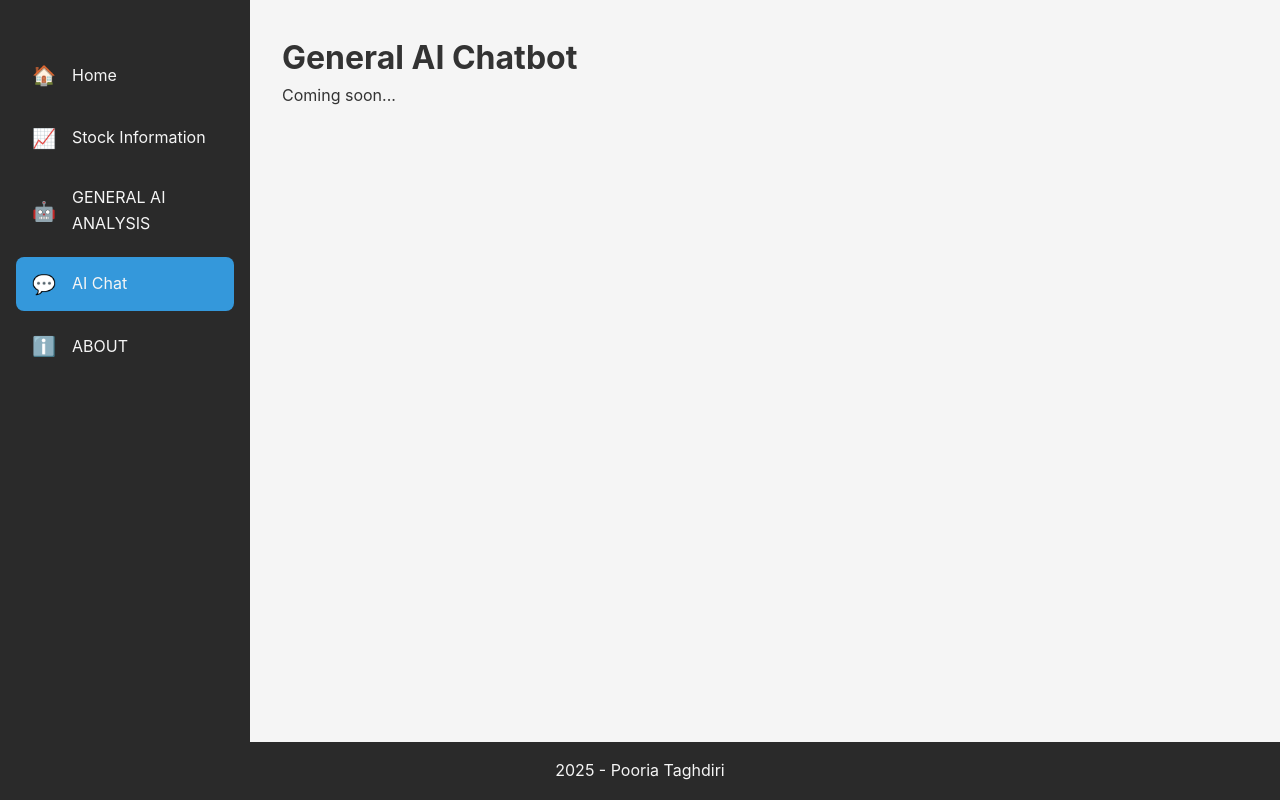
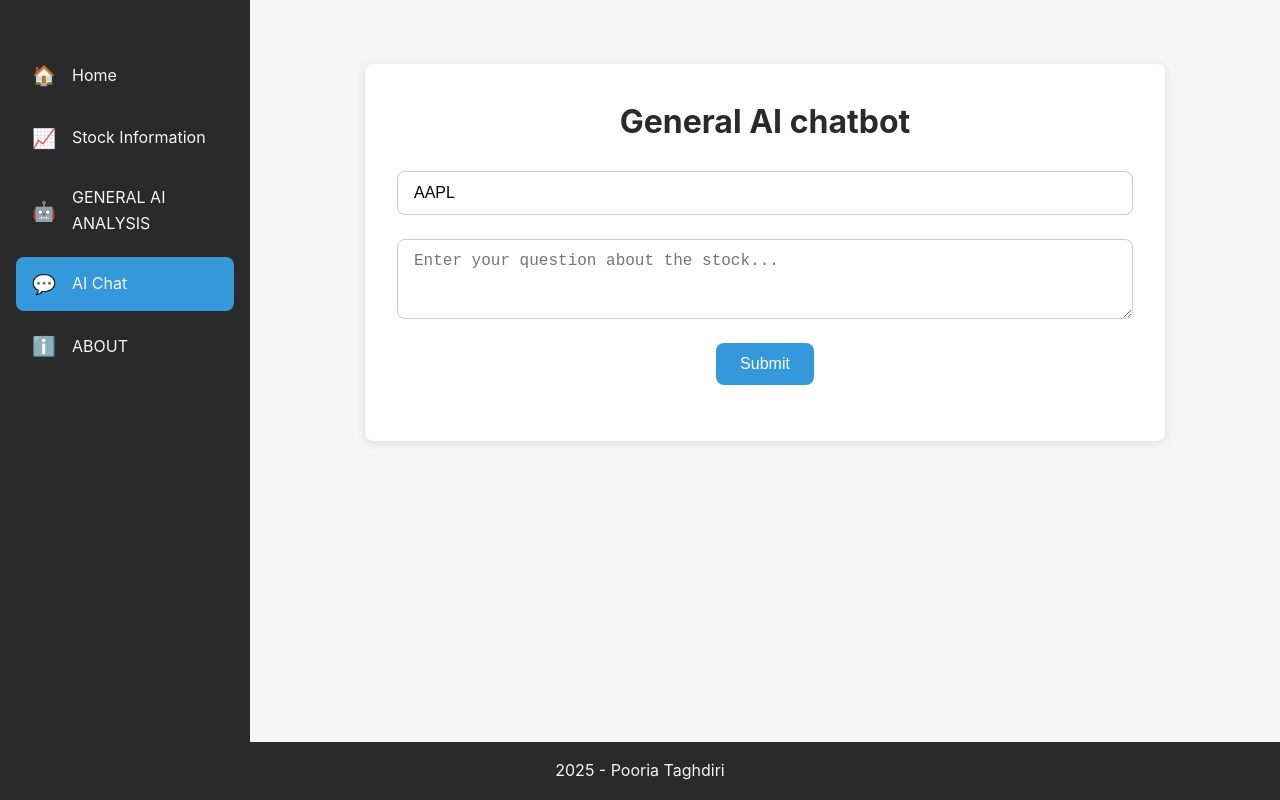
Before and after one commit to PooriaT/StockUP, a SvelteKit app in the folder frontend/: page /ai_chat in a window 1280 px wide. Built offline with nearby package versions, Linux system fonts and the light colour scheme.

Commit message:
feat:ai chatbot page added

```diff
--- a/frontend/src/routes/ai_chat/+page.svelte
+++ b/frontend/src/routes/ai_chat/+page.svelte
@@ -1,8 +1,89 @@
 <script lang="ts">
-    import { onMount } from 'svelte';
+    import { marked } from 'marked';
+    import './ai_chat.css';
+    import '../../app.css';
 
-  </script>
-  <div class="page-content">
-      <h1>General AI Chatbot</h1>
-      <p>Coming soon...</p>
-  </div>
+    let symbol = 'AAPL';
+    let userPrompt = '';
+    let aiResponse: any;
+    let aiResponseText: string | null = null;
+    let isLoading = false;
+    let error: string | null = null;
+    let stockInfo: any = null;
+
+    async function fetchAIResponse() {
+      error = null;
+      isLoading = true;
+
+      try {
+        const infoResponse = await fetch(`http://0.0.0.0:8000/stock/${symbol}`);
+        const stockData = await infoResponse.json();
+        if (!('longName' in stockData.stock_general_info)) {
+          throw new Error('Invalid stock symbol');
+        }
+        stockInfo = stockData;
+
+        const response = await fetch(`http://0.0.0.0:8000/ai_chatbot/${symbol}`, {
+          method: 'POST',
+          headers: {
+            'Content-Type': 'text/plain',
+          },
+          body: JSON.stringify({ user_prompt: userPrompt })
+        });
+
+        console.log(response);
+
+        if (!response.ok) {
+          throw new Error('Error fetching AI analysis');
+        }
+        aiResponse = await response.json();
+        aiResponseText = aiResponse.response;
+
+      } catch (err: unknown) {
+        error = err instanceof Error ? err.message : 'An unexpected error occurred';
+        aiResponse = null;
+      } finally {
+        isLoading = false;
+      }
+    }
+</script>
+
+<div class="page-content">
+    <h1>General AI chatbot</h1>
+
+    <div class="search-bar">
+      <input
+        type="text"
+        placeholder="Enter stock symbol"
+        bind:value={symbol}
+      />
+    </div>
+    <div class="search-bar">
+        <textarea
+        placeholder="Enter your question about the stock..."
+        bind:value={userPrompt}
+        rows="3"
+      ></textarea>
+    </div>
+    <div class="search-bar">
+      <button on:click={fetchAIResponse}>Submit</button>
+    </div>
+
+    {#if isLoading}
+      <div class="loading">
+        <div class="wheel"></div>
+      </div>
+    {/if}
+
+    {#if error}
+      <div class="error">
+        <p>🚨 {error}</p>
+      </div>
+    {/if}
+
+    {#if aiResponse && !isLoading && !error && stockInfo}
+      <div class="analysis">
+        {@html marked.parse(aiResponseText || '')}
+      </div>
+    {/if}
+</div>
--- /dev/null
+++ b/frontend/src/routes/ai_chat/ai_chat.css
@@ -0,0 +1,142 @@
+
+.page-content {
+    max-width: 800px;
+    margin: 2rem auto;
+    padding: 2rem;
+    background: white;
+    border-radius: 8px;
+    box-shadow: 0 2px 10px rgba(0, 0, 0, 0.1);
+  }
+
+  .page-content h1 {
+    text-align: center;
+    color: var(--primary-color);
+    margin-bottom: 1.5rem;
+  }
+
+  /* Search Bar */
+  .search-bar {
+    display: flex;
+    justify-content: center;
+    margin-bottom: 1.5rem;
+  }
+
+  .search-bar input,
+.search-bar textarea {
+  width: 100%;
+  padding: 0.75rem 1rem;
+  font-size: 1rem;
+  border: 1px solid #ccc;
+  border-radius: 8px;
+  outline: none;
+  transition: border-color 0.2s;
+}
+
+.search-bar input:focus,
+.search-bar textarea:focus {
+  border-color: var(--accent-color);
+}
+
+/* Submit Button */
+.search-bar button {
+  align-self: flex-end;
+  padding: 0.75rem 1.5rem;
+  font-size: 1rem;
+  background-color: var(--accent-color);
+  color: white;
+  border: none;
+  border-radius: 8px;
+  cursor: pointer;
+  transition: background-color var(--transition-speed);
+}
+
+.search-bar button:hover {
+  background-color: #2980b9; /* Slightly darker shade of accent color */
+}
+
+  /* Loading Animation */
+  .loading {
+    display: flex;
+    justify-content: center;
+    align-items: center;
+    height: 100px;
+  }
+
+  .wheel {
+    width: 40px;
+    height: 40px;
+    border: 4px solid var(--accent-color);
+    border-top: 4px solid transparent;
+    border-radius: 50%;
+    animation: spin 1s linear infinite;
+  }
+
+  @keyframes spin {
+    from {
+      transform: rotate(0deg);
+    }
+    to {
+      transform: rotate(360deg);
+    }
+  }
+
+  /* Error Message */
+  .error {
+    color: red;
+    text-align: center;
+    font-size: 1rem;
+    background: #ffe6e6;
+    padding: 1rem;
+    border-radius: 5px;
+    margin-top: 1rem;
+  }
+
+  /* AI Analysis Output */
+  .analysis {
+    background: #f9f9f9;
+    padding: 1rem;
+    border-radius: 5px;
+    border-left: 4px solid var(--accent-color);
+    font-size: 1rem;
+    line-height: 1.5;
+    word-wrap: break-word;
+  }
+
+  .analysis p {
+    margin-bottom: 1rem;
+    line-height: 1.6;
+  }
+
+  .analysis ul {
+    list-style: disc inside;
+    margin-bottom: 1rem;
+  }
+
+  .analysis pre {
+    background-color: #f4f4f4;
+    padding: 1rem;
+    border-radius: 8px;
+    overflow-x: auto;
+  }
+
+  /* Responsive Design */
+  @media (max-width: 768px) {
+    .page-content {
+      padding: 1rem;
+    }
+
+    .search-bar button {
+      width: 100%;
+      align-self: stretch;
+    }
+  }
+
+  @media (max-width: 480px) {
+    .page-content h1 {
+      font-size: 1.5rem;
+    }
+
+    .search-bar textarea {
+      rows: 2;
+    }
+  }
```
